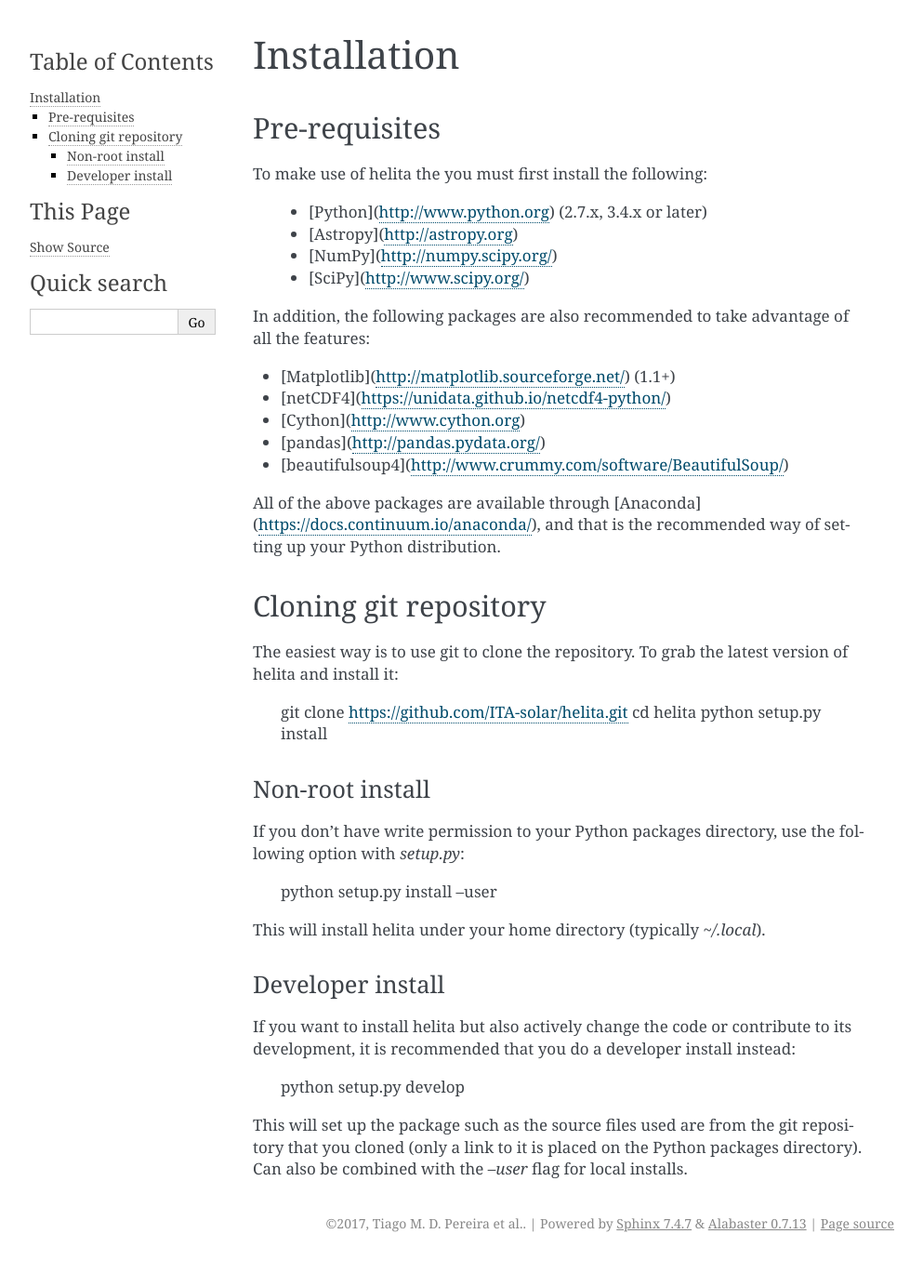
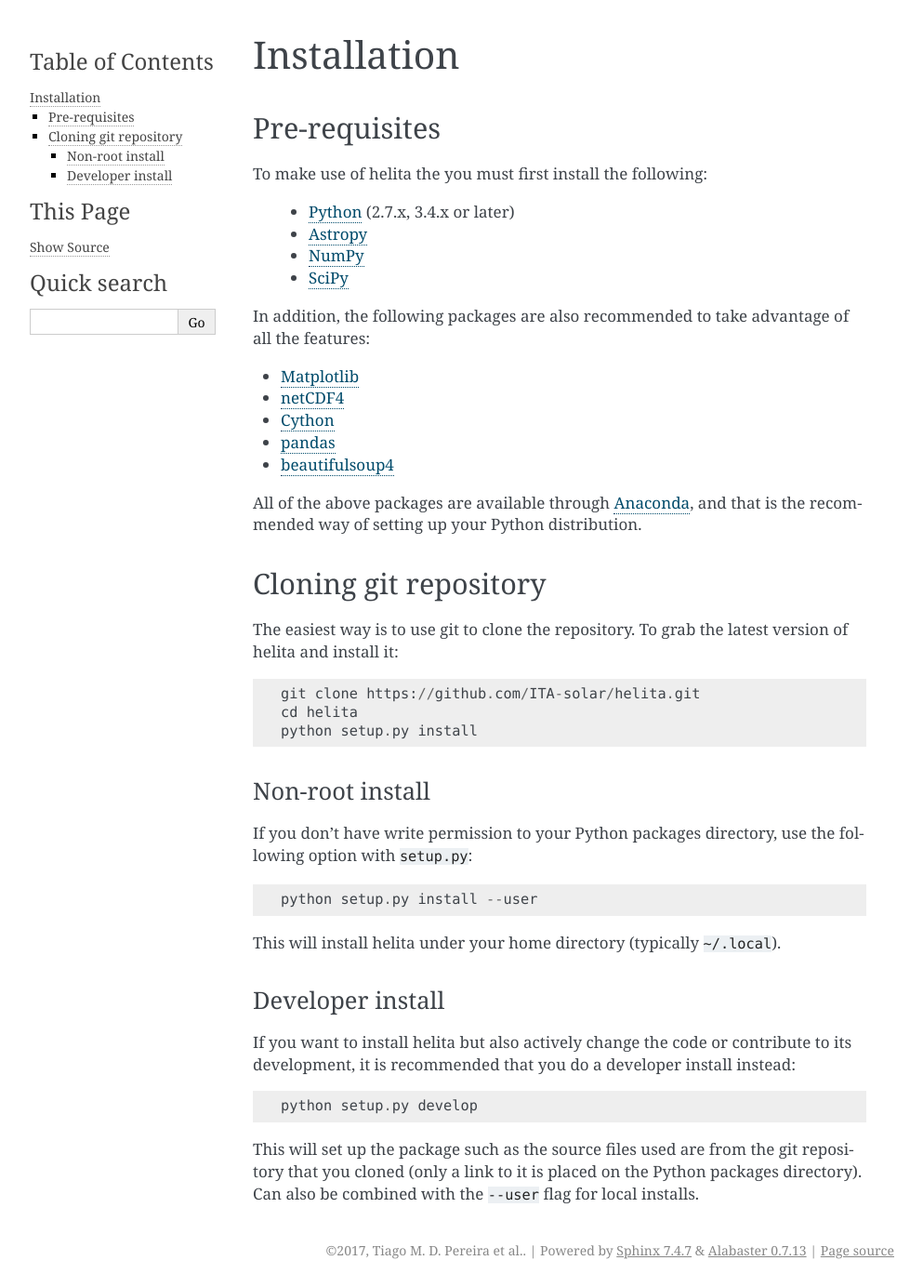
Before and after one commit to ITA-Solar/helita, a Sphinx documentation site: the page built from doc/source/installation.txt, in a window 1280 px wide. Shown: the whole page at 93% size, without its empty margins (148-1141 px from the left). Built offline with Sphinx 7.4.7, drawn with Linux system fonts in a browser that asks for light colours; formulas are drawn with MathJax 3; before the commit the page ends 1355 px from its top, so only the background shows below that.

Commit message:
Converted from markdown to rst

```diff
--- a/doc/source/installation.txt
+++ b/doc/source/installation.txt
@@ -8,25 +8,25 @@ Pre-requisites
 
 To make use of helita the you must first install the following:
 
- * [Python](http://www.python.org) (2.7.x, 3.4.x or later)
- * [Astropy](http://astropy.org)
- * [NumPy](http://numpy.scipy.org/)
- * [SciPy](http://www.scipy.org/)
+ * `Python <http://www.python.org>`_ (2.7.x, 3.4.x or later)
+ * `Astropy <http://astropy.org>`_
+ * `NumPy <http://numpy.scipy.org>`_
+ * `SciPy <http://www.scipy.org/>`_
 
 In addition, the following packages are also recommended to take advantage of all the features:
 
-* [Matplotlib](http://matplotlib.sourceforge.net/) (1.1+)
-* [netCDF4](https://unidata.github.io/netcdf4-python/)
-* [Cython](http://www.cython.org)
-* [pandas](http://pandas.pydata.org/)
-* [beautifulsoup4](http://www.crummy.com/software/BeautifulSoup/)
+* `Matplotlib <http://matplotlib.sourceforge.net/>`_
+* `netCDF4 <https://unidata.github.io/netcdf4-python/>`_
+* `Cython <http://www.cython.org>`_
+* `pandas <http://pandas.pydata.org>`_
+* `beautifulsoup4 <http://www.crummy.com/software/BeautifulSoup>`_
 
-All of the above packages are available through [Anaconda](https://docs.continuum.io/anaconda/), and that is the recommended way of setting up your Python distribution.
+All of the above packages are available through `Anaconda <https://docs.continuum.io/anaconda/>`_, and that is the recommended way of setting up your Python distribution.
 
 Cloning git repository
 ======================
 
-The easiest way is to use git to clone the repository. To grab the latest version of helita and install it:
+The easiest way is to use git to clone the repository. To grab the latest version of helita and install it::
 
     git clone https://github.com/ITA-solar/helita.git
     cd helita
@@ -36,17 +36,17 @@ The easiest way is to use git to clone the repository. To grab the latest versio
 Non-root install
 ----------------
 
-If you don't have write permission to your Python packages directory, use the following option with `setup.py`:
+If you don't have write permission to your Python packages directory, use the following option with ``setup.py``::
 
     python setup.py install --user
 
-This will install helita under your home directory (typically `~/.local`).
+This will install helita under your home directory (typically ``~/.local``).
 
 Developer install
 -----------------
 
-If you want to install helita but also actively change the code or contribute to its development, it is recommended that you do a developer install instead:
+If you want to install helita but also actively change the code or contribute to its development, it is recommended that you do a developer install instead::
 
     python setup.py develop
 
-This will set up the package such as the source files used are from the git repository that you cloned (only a link to it is placed on the Python packages directory). Can also be combined with the `--user` flag for local installs.
+This will set up the package such as the source files used are from the git repository that you cloned (only a link to it is placed on the Python packages directory). Can also be combined with the ``--user`` flag for local installs.
```
